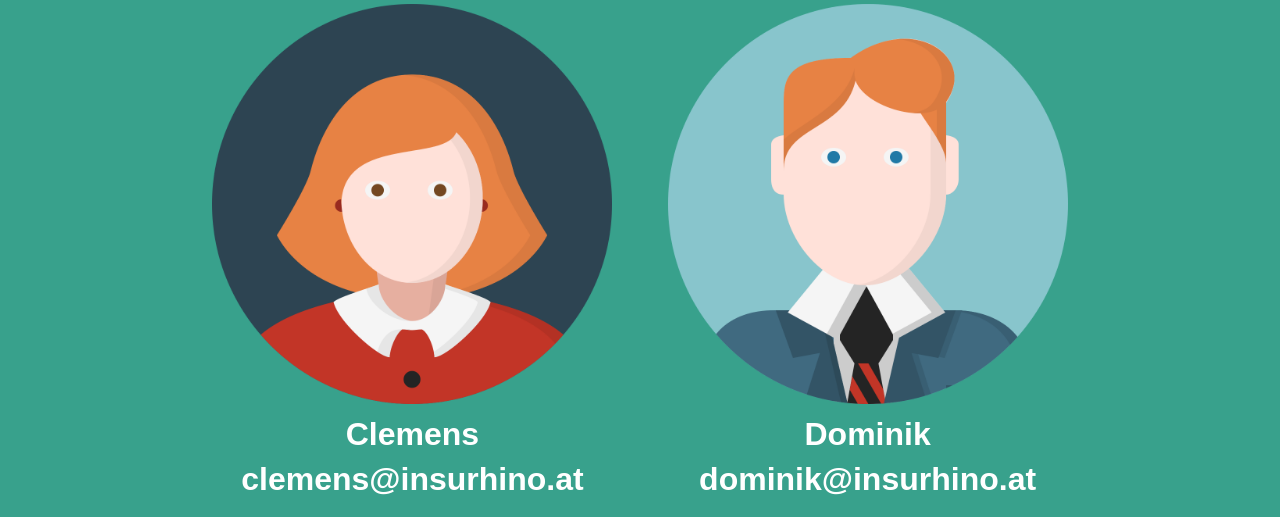
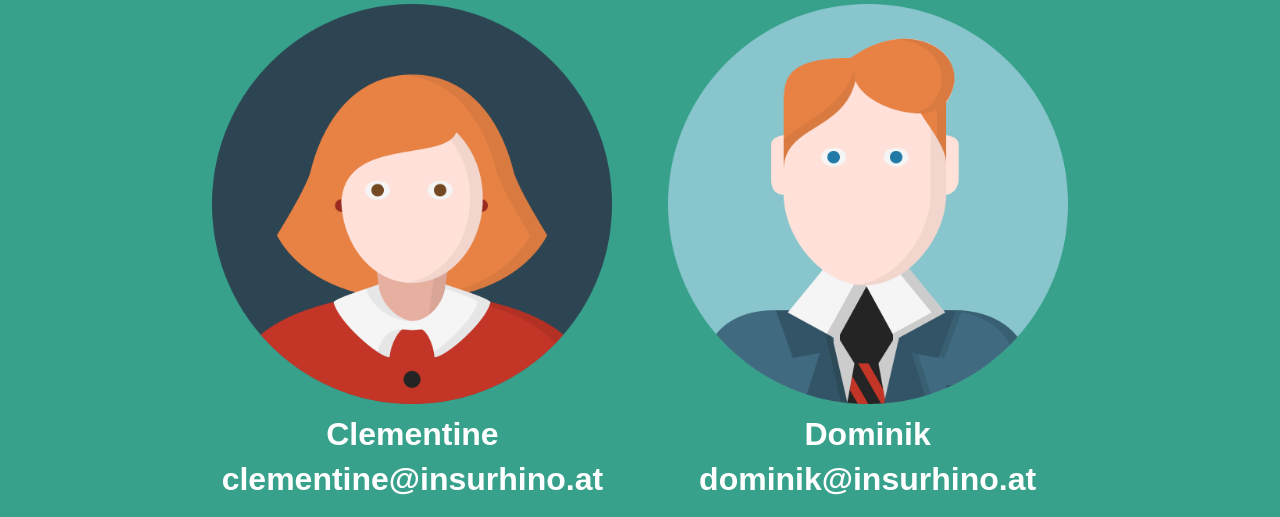
Before and after one commit to linkdom/FSWD40-CodeReview-03, a plain HTML site: page index.html in a window 1280 px wide. Shown: the part 208-725 px from the top of the page. Drawn offline with Linux system fonts and the light colour scheme.

Commit message:
changes names

```diff
--- a/index.html
+++ b/index.html
@@ -16,8 +16,8 @@
       <h2 class="team">Our Team</h2>
       <div class="pic" id="picture1">
         <img src="./img/pic1.png" alt="picture">
-        <figcaption>Clemens</figcaption>
-        <figcaption>clemens@insurhino.at</figcaption>
+        <figcaption>Clementine</figcaption>
+        <figcaption>clementine@insurhino.at</figcaption>
       </div>
       <div class="pic" id="picture2">
         <img src="./img/pic2.png" alt="picture">
```
